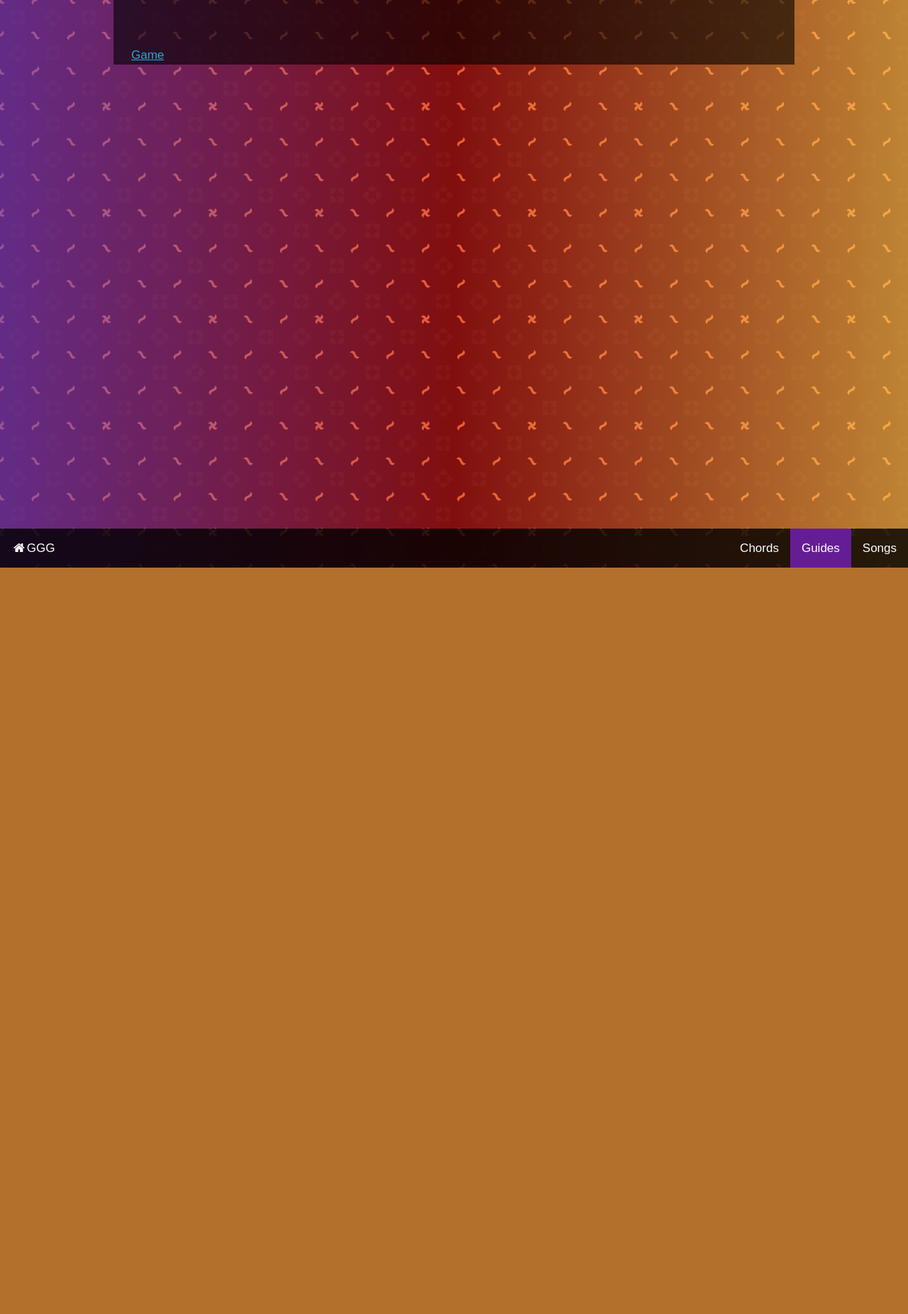
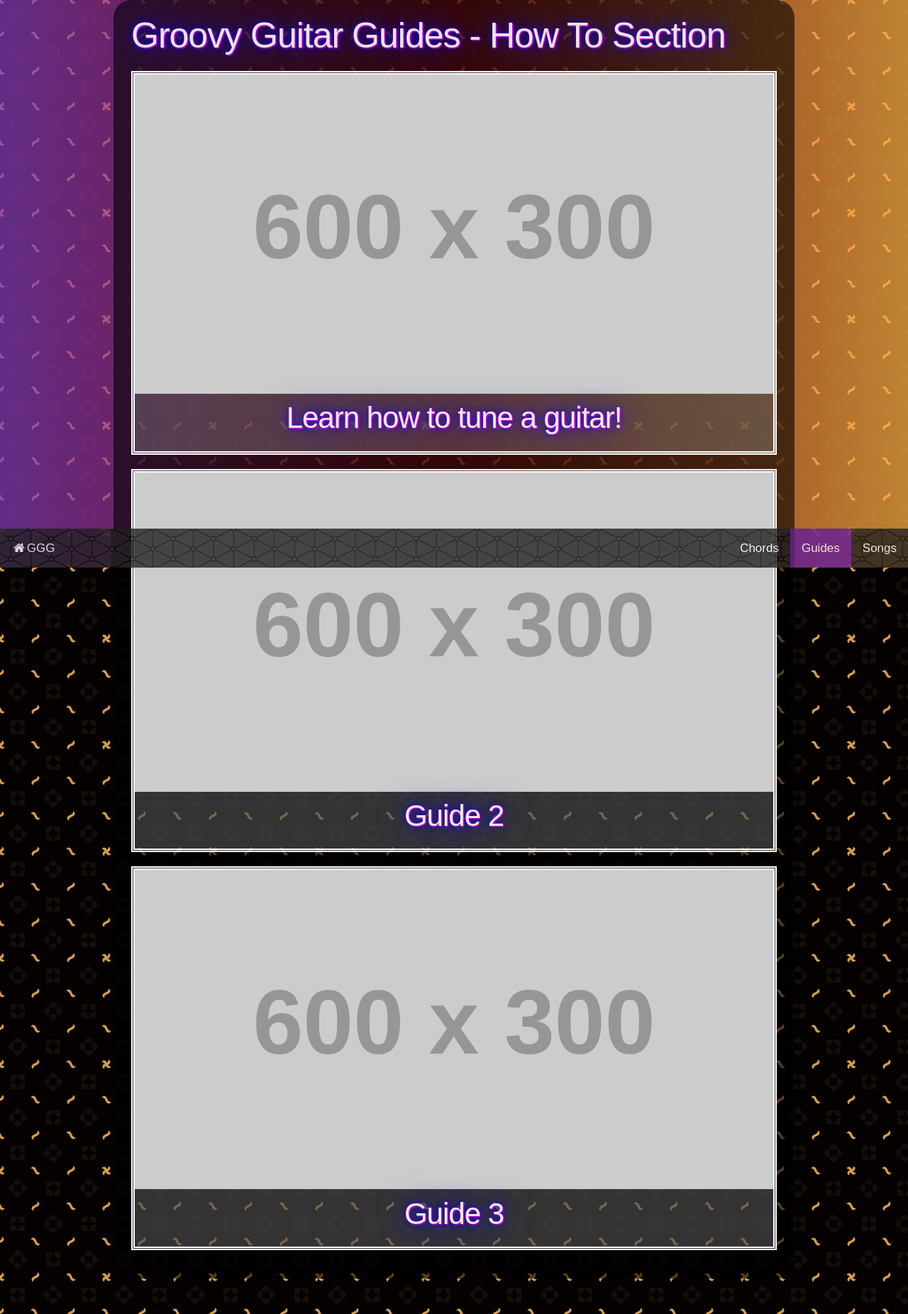
Before and after one commit to wolflint/didProject, a PHP site: page /guides.html in a window 1280 px wide. Shown: the whole page at 71% size. Before the commit the page ends 800 px from the top, so only its background shows below. Run offline with PHP 8.4, Linux system fonts and the light colour scheme; grey boxes labelled with a size stand in for pictures from a placeholder-image service; some libraries are stand-ins or nearby versions; some web fonts are replaced.

Commit message:
Changed navbar pattern and  updated Guides page

```diff
--- /dev/null
+++ b/css/guides.css
@@ -0,0 +1,25 @@
+.guide-thumb {
+    border: double white 5px;
+    transition: 0.5s;
+    text-align: center;
+    background: rgba(255, 255, 255, 0.2)
+}
+
+.guide-thumb-text {
+    padding-left: 20px;
+    padding-right: 20px;
+}
+
+a.guide-links {
+    text-decoration: none;
+    color: antiquewhite;
+}
+
+.guide-thumb:hover {
+    border: double purple 5px;
+    color: cornflowerblue;
+}
+
+.row {
+    margin-bottom: 20px;
+}
--- a/css/main.css
+++ b/css/main.css
@@ -6,6 +6,9 @@
 @import url('../css/skeleton.css');
 @import url('../css/animate.css');
 
+::selection {
+    background: purple;
+}
 * {
     box-sizing: border-box;
 }
@@ -31,7 +34,10 @@
     margin: 0;
     font-size: 17px;
     color: #ede5db;
-    padding-bottom: 60px;
+}
+.container {
+    min-height: 100vh;
+    margin-bottom: 50px;
 }
 .gradient {
     position: fixed;
@@ -45,12 +51,16 @@
     font-size: 28px;
 }
 
+
 nav ul {
     list-style-type: none;
     margin: 0;
     padding: 0;
     overflow: hidden;
-    background-color: rgba(0, 0, 0, 0.8);
+    /* background-color: rgba(0, 0, 0, 0.8); */
+    background-image: url('../assets/navPattern.png');
+    background-repeat: repeat-x;
+    opacity: 0.8;
     position: fixed;
     bottom: 0;
     width: 100%;
@@ -80,9 +90,10 @@
 }
 
 .container {
-    padding: 64px 25px 0 25px;
+    padding: 20px 25px 20px 25px;
     /* background: rgba(40, 29, 18, 0.6); */
-    background: rgba(0, 0, 0, 0.6)
+    background: rgba(0, 0, 0, 0.6);
+    border-radius: 25px;
 }
 
 /* SIDE NAV ON MOBILE */
@@ -149,6 +160,9 @@
     .hide-on-small {
         display: none;
     }
+    .container {
+        margin-bottom: 0;
+    }
 }
 
 @media screen and (min-width: 750px) {
--- a/guides.html
+++ b/guides.html
@@ -6,6 +6,7 @@
     <title>Groovy Guitars - Guides</title>
     <meta name="viewport" content="width=device-width, initial-scale=1">
     <link rel="stylesheet" type="text/css" media="screen" href="css/main.css">
+    <link rel="stylesheet" type="text/css" media="screen" href="css/guides.css">
     <link rel="shortcut icon" type="image/png" href="assets/logo.png">
 </head>
 
@@ -32,7 +33,35 @@
     </div>
     <!-- END OF NAVIGATOIN -->
     <div class="container">
-        <a href="game.html">Game</a>
+        <h1>Groovy Guitar Guides - How To Section</h1>
+
+        <div class="row">
+            <a href="game.html" class="guide-links">
+                <div class="guide-thumb">
+                    <img src="http://placehold.it/600x300" alt="Learn to tune a guitar." class="u-full-width">
+                    <h2>Learn how to tune a guitar!</h2>
+                </div>
+            </a>
+        </div>
+
+        <div class="row">
+            <a href="game.html" class="guide-links">
+                <div class="guide-thumb">
+                    <img src="http://placehold.it/600x300" alt="Learn to tune a guitar." class="u-full-width">
+                    <h2>Guide 2</h2>
+                </div>
+            </a>
+        </div>
+
+        <div class="row">
+            <a href="game.html" class="guide-links">
+                <div class="guide-thumb">
+                    <img src="http://placehold.it/600x300" alt="Learn to tune a guitar." class="u-full-width">
+                    <h2>Guide 3</h2>
+                </div>
+            </a>
+        </div>
+
     </div>
     <!-- SCRIPTS -->
     <script src="js/jquery-3.3.1.js"></script>
```
Also changed, not shown: assets/navPattern.png (added).
